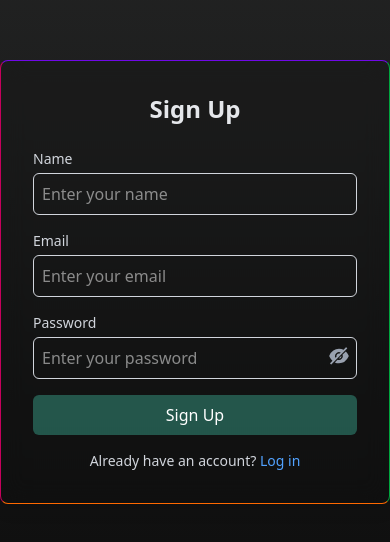
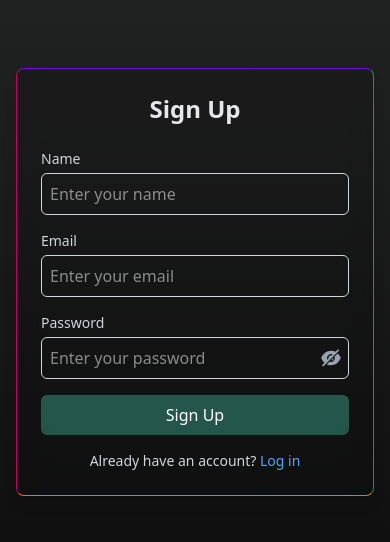
Before and after one commit to Rktechpro/voice-agent-mern-stack, a React (Vite) app in the folder AivoiceAgent/: page /singup in a window 390 px wide. Shown: the part 140-682 px from the top of the page. Built offline with nearby package versions, Linux system fonts and the light colour scheme; no server answers.

Commit message:
change your responsive login and singup

```diff
--- a/AivoiceAgent/src/components/Login/Login.jsx
+++ b/AivoiceAgent/src/components/Login/Login.jsx
@@ -55,17 +55,14 @@
   };
 
   return (
-    <div
-      className="w-full h-[100vh] bg-cover flex justify-center items-center bg-gradient-to-t from-[#0b0b0b] to-[#111212ea]"
-      // style={{ background: `url(${first})` }}
-    >
-      <div className="bg-[#0000001a] backdrop-blur-md p-8 rounded-lg shadow-lg w-full max-w-md border-1 border-b-orange-500 border-t-violet-700 border-l-pink-700 border-r-green-600">
-        <h2 className="text-2xl font-bold mb-6 text-center text-gray-200">
+    <div className="min-h-screen w-full bg-gradient-to-t from-[#0b0b0b] to-[#111212ea] flex items-center justify-center px-4">
+      <div className="w-full max-w-md bg-[#0000001a] backdrop-blur-md p-6 sm:p-8 rounded-lg shadow-lg border border-b-orange-500 border-t-violet-700 border-l-pink-700 border-r-green-600">
+        <h2 className="text-2xl sm:text-3xl font-bold mb-6 text-center text-gray-200">
           Login
         </h2>
         <form className="space-y-4" onSubmit={handleSubmit}>
           <div>
-            <label className="block text-sm font-medium text-gray-300">
+            <label className="block text-sm font-medium text-gray-300 mb-1">
               Email
             </label>
             <input
@@ -73,13 +70,13 @@
               name="email"
               value={formdata.email}
               onChange={handleChange}
-              className="mt-1 w-full p-2 border border-gray-300 rounded-md focus:outline-none focus:ring-2 focus:ring-blue-500 text-white bg-transparent"
+              className="w-full p-2 border border-gray-300 rounded-md focus:outline-none focus:ring-2 focus:ring-blue-500 text-white bg-transparent"
               placeholder="Enter your email"
               required
             />
           </div>
           <div>
-            <label className="block text-sm font-medium text-gray-300">
+            <label className="block text-sm font-medium text-gray-300 mb-1">
               Password
             </label>
             <div className="relative">
@@ -88,7 +85,7 @@
                 name="password"
                 value={formdata.password}
                 onChange={handleChange}
-                className="mt-1 w-full p-2 border border-gray-300 rounded-md focus:outline-none focus:ring-2 focus:ring-green-500 pr-10 text-white bg-transparent"
+                className="w-full p-2 border border-gray-300 rounded-md focus:outline-none focus:ring-2 focus:ring-green-500 pr-10 text-white bg-transparent"
                 placeholder="Enter your password"
                 required
               />
--- a/AivoiceAgent/src/components/Singup/Singup.jsx
+++ b/AivoiceAgent/src/components/Singup/Singup.jsx
@@ -58,18 +58,14 @@
   };
 
   return (
-    <div
-      className="w-full h-[100vh] bg-cover bg-center bg-no-repeat  flex justify-center items-center bg-gradient-to-t from-[#0b0b0b] to-[#111212ea] "
-
-      // style={{ background: `url(${first})` }}
-    >
-      <div className="bg-[#0000001a] backdrop-blur-md p-8 rounded-lg shadow-lg w-full max-w-md border-1 border-b-orange-500 border-t-violet-700 border-l-pink-700 border-r-green-600">
-        <h2 className="text-2xl font-bold mb-6 text-center text-gray-200">
+    <div className="min-h-screen w-full bg-gradient-to-t from-[#0b0b0b] to-[#111212ea] bg-cover bg-center bg-no-repeat flex justify-center items-center px-4">
+      <div className="w-full max-w-md bg-[#0000001a] backdrop-blur-md p-6 sm:p-8 rounded-lg shadow-lg border border-b-orange-500 border-t-violet-700 border-l-pink-700 border-r-green-600">
+        <h2 className="text-2xl sm:text-3xl font-bold mb-6 text-center text-gray-200">
           Sign Up
         </h2>
         <form className="space-y-4" onSubmit={handleSubmit}>
           <div>
-            <label className="block text-sm font-medium text-gray-300">
+            <label className="block text-sm font-medium text-gray-300 mb-1">
               Name
             </label>
             <input
@@ -77,13 +73,13 @@
               name="name"
               value={formdata.name}
               onChange={handleChange}
-              className="mt-1 w-full p-2 border border-gray-300 rounded-md focus:outline-none focus:ring-2 focus:ring-red-400 text-white bg-transparent"
+              className="w-full p-2 border border-gray-300 rounded-md focus:outline-none focus:ring-2 focus:ring-red-400 text-white bg-transparent"
               placeholder="Enter your name"
               required
             />
           </div>
           <div>
-            <label className="block text-sm font-medium text-gray-300">
+            <label className="block text-sm font-medium text-gray-300 mb-1">
               Email
             </label>
             <input
@@ -91,13 +87,13 @@
               name="email"
               value={formdata.email}
               onChange={handleChange}
-              className="mt-1 w-full p-2 border border-gray-300 rounded-md focus:outline-none focus:ring-2 focus:ring-blue-500 text-white bg-transparent"
+              className="w-full p-2 border border-gray-300 rounded-md focus:outline-none focus:ring-2 focus:ring-blue-500 text-white bg-transparent"
               placeholder="Enter your email"
               required
             />
           </div>
           <div>
-            <label className="block text-sm font-medium text-gray-300">
+            <label className="block text-sm font-medium text-gray-300 mb-1">
               Password
             </label>
             <div className="relative">
@@ -106,7 +102,7 @@
                 name="password"
                 value={formdata.password}
                 onChange={handleChange}
-                className="mt-1 w-full p-2 border border-gray-300 rounded-md focus:outline-none focus:ring-2 focus:ring-green-500 pr-10 text-white bg-transparent"
+                className="w-full p-2 border border-gray-300 rounded-md focus:outline-none focus:ring-2 focus:ring-green-500 pr-10 text-white bg-transparent"
                 placeholder="Enter your password"
                 required
               />
```
